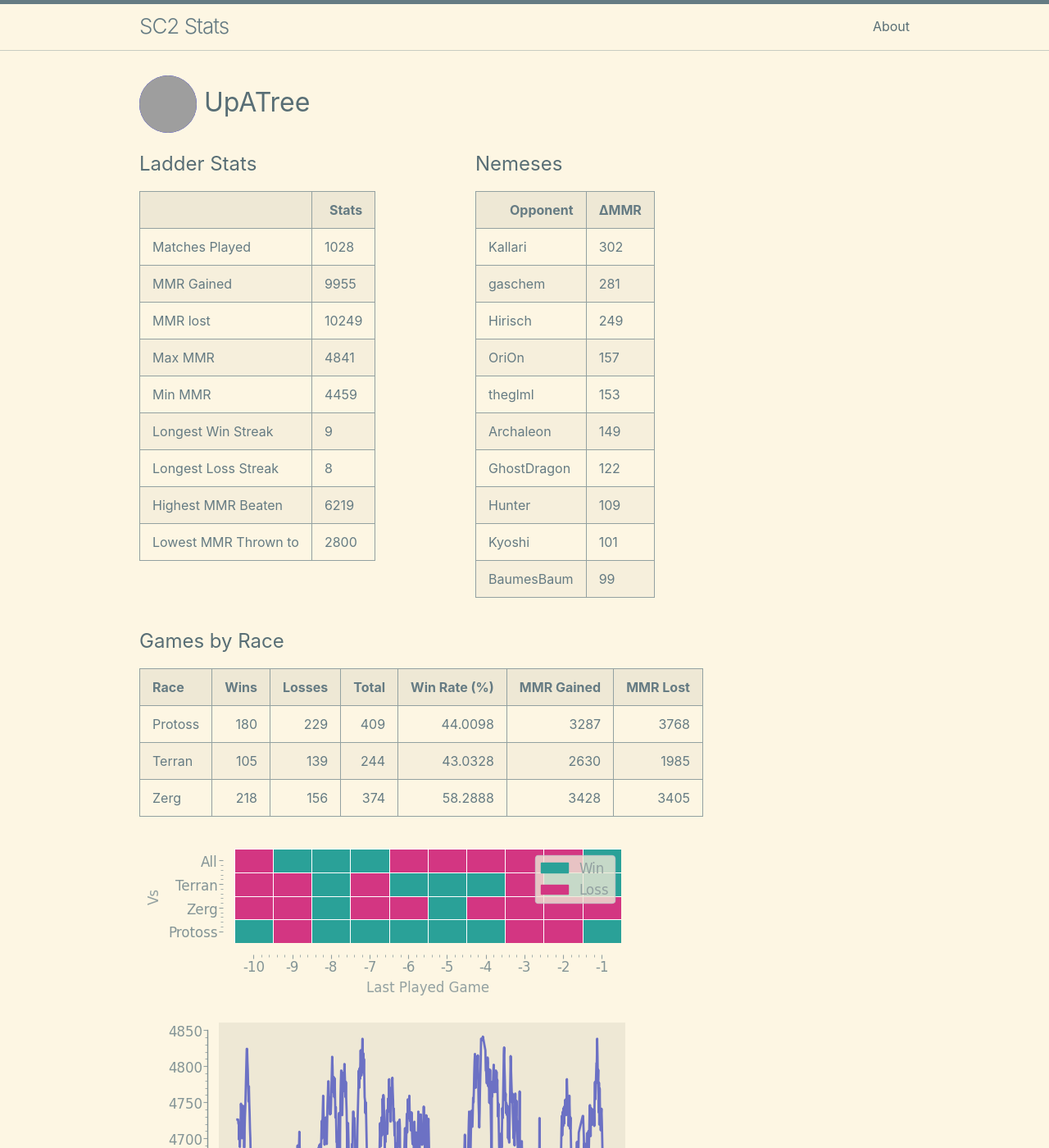
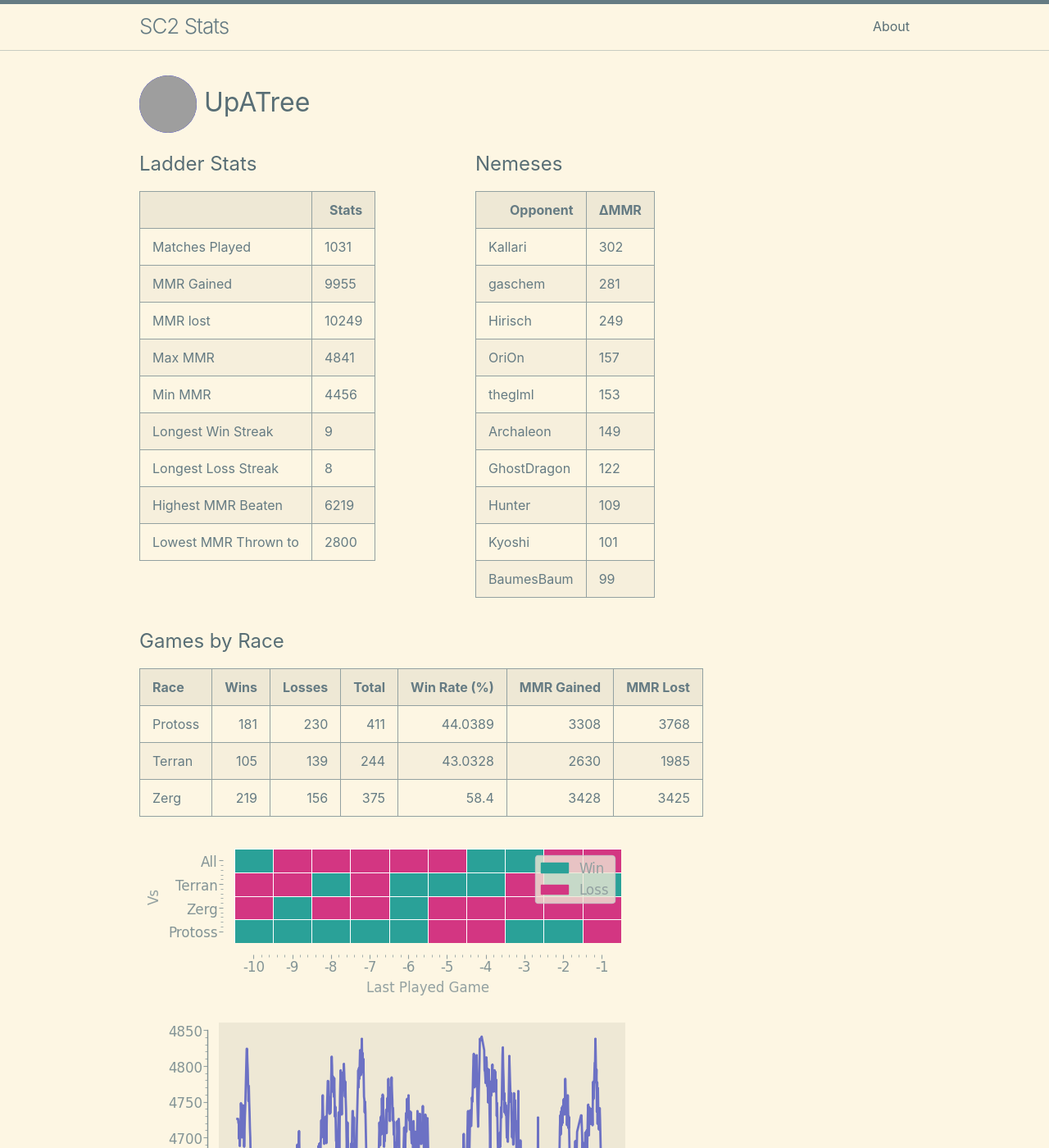
Before and after one commit to kylermurphy/UpATree, a Jekyll site: the page built from docs/index.md, in a window 1280 px wide and 1400 px high. Shown: the whole window at 82% size. Built offline with Jekyll 4.4.1, drawn with Linux system fonts in a browser that asks for light colours; grey boxes are pictures that could not be loaded.

Commit message:
running on push

```diff
--- a/docs/index.md
+++ b/docs/index.md
@@ -18,7 +18,7 @@ layout: home
   <tbody>
     <tr>
       <td>Matches Played</td>
-      <td>1028</td>
+      <td>1031</td>
     </tr>
     <tr>
       <td>MMR Gained</td>
@@ -34,7 +34,7 @@ layout: home
     </tr>
     <tr>
       <td>Min MMR</td>
-      <td>4459</td>
+      <td>4456</td>
     </tr>
     <tr>
       <td>Longest Win Streak</td>
@@ -114,9 +114,9 @@ layout: home
 
 | Race    |   Wins |   Losses |   Total |   Win Rate (%) |   MMR Gained |   MMR Lost |
 |:--------|-------:|---------:|--------:|---------------:|-------------:|-----------:|
-| Protoss |    180 |      229 |     409 |        44.0098 |         3287 |       3768 |
+| Protoss |    181 |      230 |     411 |        44.0389 |         3308 |       3768 |
 | Terran  |    105 |      139 |     244 |        43.0328 |         2630 |       1985 |
-| Zerg    |    218 |      156 |     374 |        58.2888 |         3428 |       3405 |
+| Zerg    |    219 |      156 |     375 |        58.4    |         3428 |       3425 |
 
 ![Games by Race](./assets/gm_hist.png)
 
--- a/log.txt
+++ b/log.txt
@@ -256,3 +256,4 @@ Writing a log file 2025-03-03 17:36:55.
 Writing a log file 2025-03-03 17:49:14.
 Writing a log file 2025-03-03 18:29:46.
 Writing a log file 2025-03-03 18:51:13.
+Writing a log file 2025-03-03 19:17:51.
```
Also changed, not shown: docs/assets/MMR.png, docs/assets/daily.png, docs/assets/gm_hist.png, docs/assets/r_wrt.png, 1 other file.
